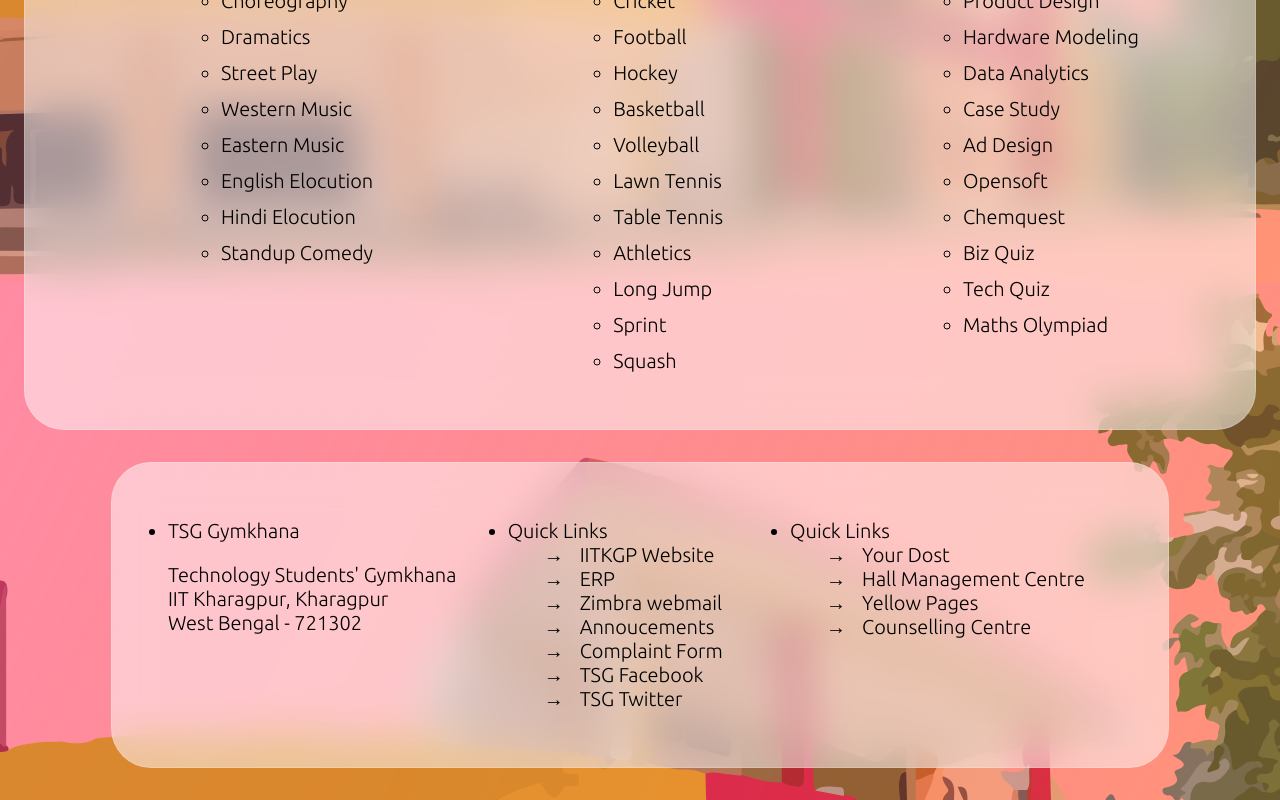
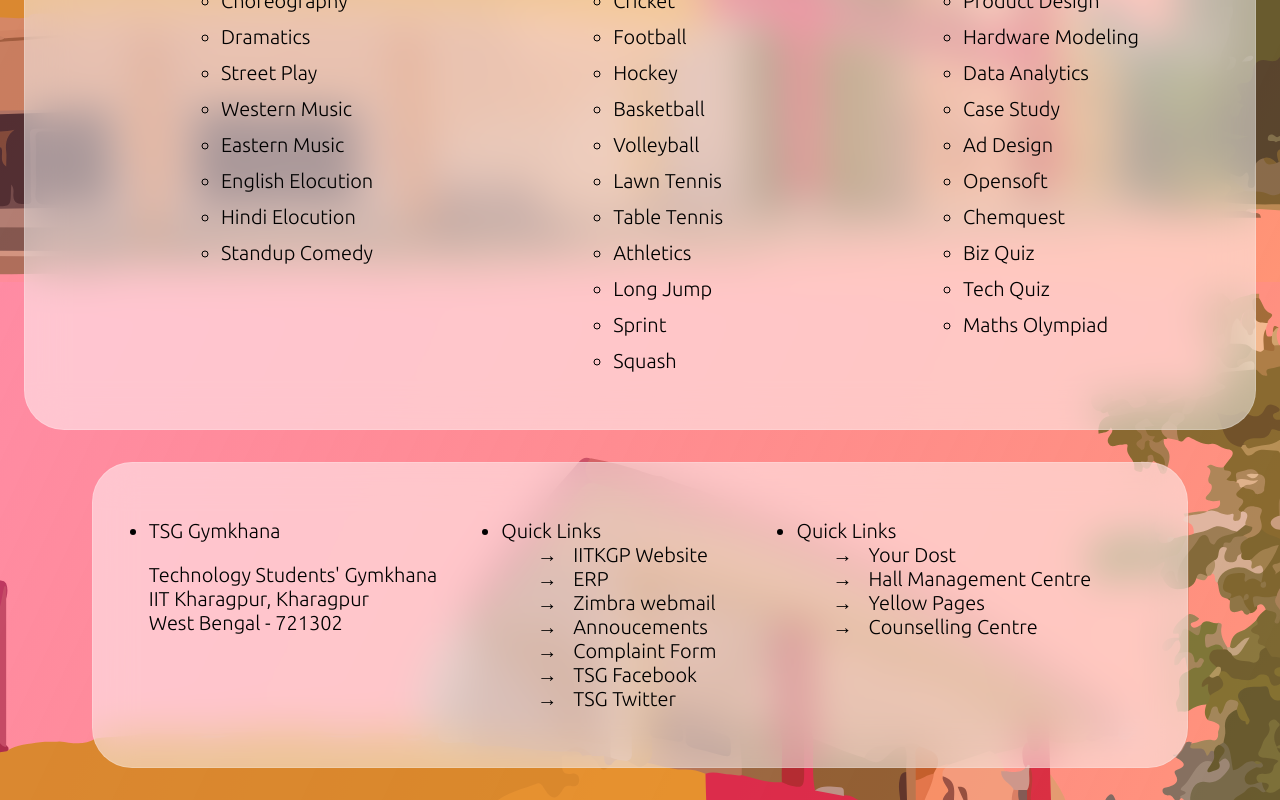
Before and after one commit to tsg-iitkgp/tsg-site, a Next.js app: page /about in a window 1280 px wide. Shown: the part 518-1318 px from the top of the page. Built offline with nearby package versions, Linux system fonts and the light colour scheme.

Commit message:
footer-block margin units change, footer padding issue solved and removed image from /societies/swg.md

```diff
--- a/styles/_footer.scss
+++ b/styles/_footer.scss
@@ -1,6 +1,5 @@
 .footer {
   display: flex;
-  padding: 1rem 2rem;
   margin: 2rem;
   min-width: 80vw;
   flex-direction: row;
@@ -18,7 +17,7 @@
     justify-content: space-between;
 
     .footer-block{
-      margin-right: 4vw;
+      margin-right: 4rem;
     }
     li > ul > li {
       margin: 0 1rem;
```
Also changed, not shown: societies/swg.md (+0 -2 lines).
